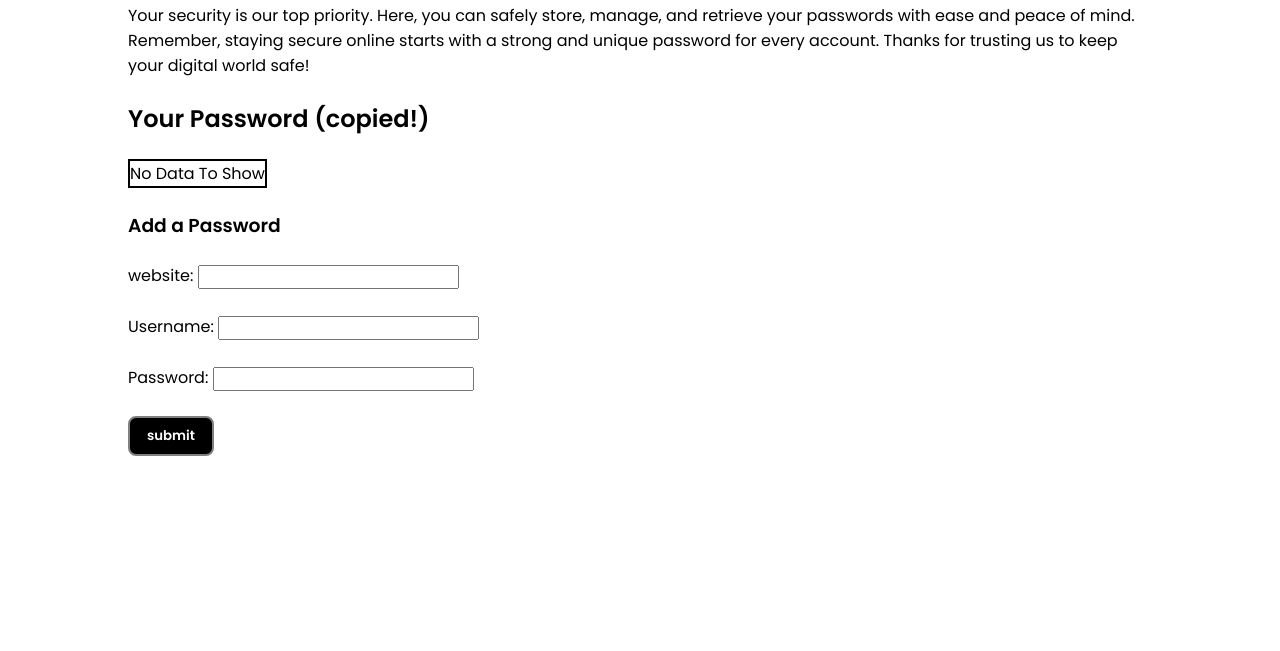
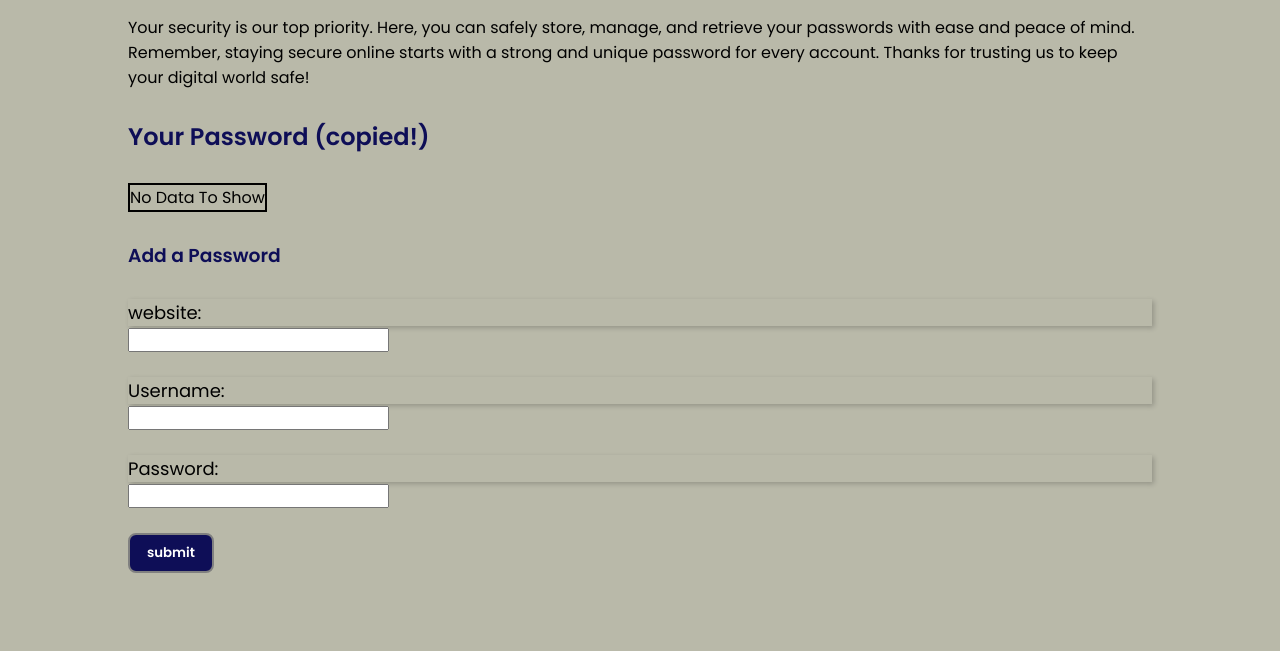
Before and after one commit to oliviaDasgupta/Password-Manager, a plain HTML site: page index.html in a window 1280 px wide. Shown: the part 149-800 px from the top of the page. Drawn offline with Linux system fonts and the light colour scheme.

Commit message:
Add files via upload

```diff
--- a/style.css
+++ b/style.css
@@ -8,7 +8,7 @@
 
 }
 nav{
-    background-color:black;
+    background-color:  rgb(14, 14, 87) ;
     padding: 12px 3px;
     display: flex;
     color: white;
@@ -44,26 +44,30 @@ table, td, tr{
     padding: 5px 13px;
 
 }
-.container{
+.container {
     max-width: 80vw;
-    margin: 23px auto;
+    margin: 20px auto;
 }
+
 h1 , h2 , h3 {
-    margin: 23px 0;
+    margin: 29px 0;
+    color: rgb(14, 14, 87);
+    font-size: 30;
 }
 .btn{
     padding: 8px 17px;
-    background: black;
+    background:  rgb(14, 14, 87);
     font-weight: 900;
     color: white;
     margin: 25px 0;
     border: 2px solid grey;
     border-radius: 8px;
     cursor: pointer;
+
 }
 .btnsm{
     padding: 8px 10px;
-    background: black;
+    background:  rgb(14, 14, 87);
     font-weight: 900;
     color: white;
     border: 2px solid grey;
@@ -77,6 +81,21 @@ img{
     width: 15px;
     height: 13px;
 }
+label{
+    display: block;
+    padding: 5 px;
+    font-size: 18px;
+    font-weight: 20px;
+    color:  black;
+    box-shadow: 2px 2px 5px
+    rgba(0,0,0,0.2) ;
+    background-color:;
+
+}
+
 .alert{
     display: none;
 }
+body{
+    background-color: rgb(185, 185, 169)
+}
```
